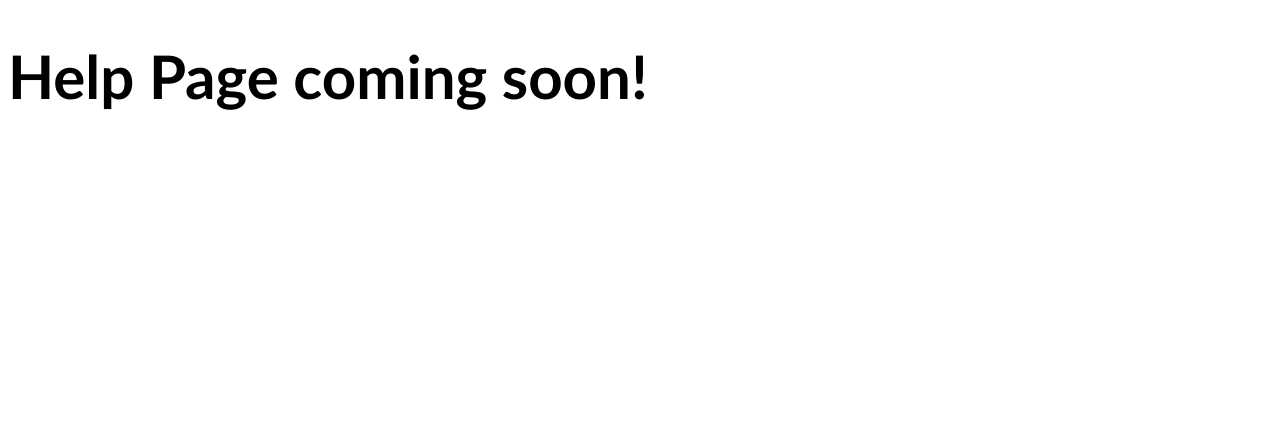
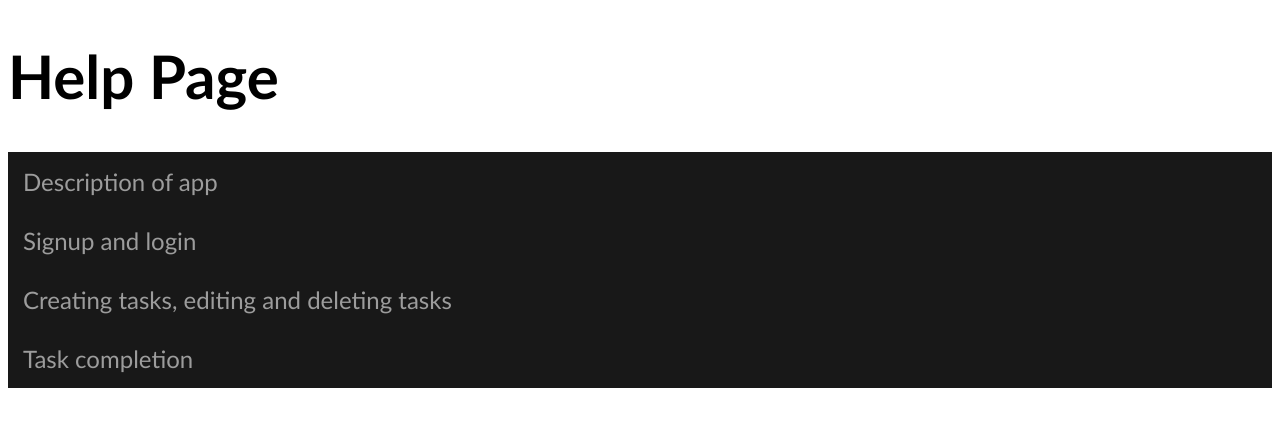
Before and after one commit to YicongLiProjects/FastTask, a Django app: page /help/ in a window 1280 px wide. Shown: the top 427 px of the page. Run offline with Django 5.2, Linux system fonts and the light colour scheme.

Commit message:
Finished help page and polished the password recovery page

```diff
--- a/static/cssFiles/helpPageStyle.css
+++ b/static/cssFiles/helpPageStyle.css
@@ -2,3 +2,29 @@ h1 {
     font-family: 'Trebuchet MS', 'Lucida Sans Unicode', 'Lucida Grande', 'Lucida Sans', Arial, sans-serif;
     font-size: 60px;
 }
+
+.collapsible {
+    background-color: #181818;
+    color: #9c9c9c;
+    cursor: pointer;
+    font-family: 'Trebuchet MS', 'Lucida Sans Unicode', 'Lucida Grande', 'Lucida Sans', Arial, sans-serif;
+    width: 100%;
+    border: none;
+    text-align: left;
+    outline: none;
+    font-size: 24px;
+    padding: 15px;
+}
+
+.content {
+    font-family: 'Trebuchet MS', 'Lucida Sans Unicode', 'Lucida Grande', 'Lucida Sans', Arial, sans-serif;
+    font-size: 16px;
+    padding: 0 15px;
+    display: none;
+    overflow: hidden;
+    background-color: #c5c5c5;
+}
+
+.active, .collapsible:hover {
+  background-color: #727272;
+}
--- /dev/null
+++ b/static/jsFiles/helpPage.js
@@ -0,0 +1,13 @@
+let collapsibles = document.getElementsByClassName("collapsible");
+
+for (let i=0; i < collapsibles.length; i++) {
+    collapsibles[i].addEventListener("click", function() {
+        this.classList.toggle("active");
+        let content = this.nextElementSibling;
+        if (content.style.display === "block") {
+            content.style.display = "none";
+        } else {
+            content.style.display = "block";
+        }
+    });
+}
--- a/templates/helpPage.html
+++ b/templates/helpPage.html
@@ -4,9 +4,48 @@
     {% load static %}
     <link rel="icon" type="image/x-icon" href="{% static 'img/fasttask_favicon.svg' %}">
     <link rel="stylesheet" href="{% static 'cssFiles/helpPageStyle.css' %}">
+    <script src="{% static 'jsFiles/helpPage.js' %}" defer></script>
     <body>
         <h1>
-            Help Page coming soon!
+            Help Page
         </h1>
+        <button class="collapsible">Description of app</button>
+        <div class="content">
+            <p>
+                FastTask is a todo list app that allows you to easily keep track of your
+                tasks and stay well organized. You can create tasks with the name of your choice,
+                a deadline, a description and a reminder notification. You can also gain XP and level up
+                by completing enough tasks and on the app page you can view your current level and XP.
+            </p>
+        </div>
+        <button class="collapsible">Signup and login</button>
+        <div class="content">
+            <p>
+                To sign up and log in, just click on the big sign up button at the center of the main page
+                or the login button at the top right corner of the page, to the left of the help button used
+                to access this page from the main page.
+            </p>
+        </div>
+        <button class="collapsible">Creating tasks, editing and deleting tasks</button>
+        <div class="content">
+            <p>
+                To create a task, just click on the big plus button at the top left corner of the page below
+                the header (purple FastTask name) and a modal box will pop up where you can enter the name,
+                deadline, description and reminder date and time for the task. After creating the task, you can also
+                edit or delete it by clicking on the task button with the title and deadline of the one you want
+                to edit or delete, a similar modal box will pop up with the current information of this task. You can
+                simply input new information of the task. To delete the task, just click on the delete button.
+            </p>
+        </div>
+        <button class="collapsible">Task completion</button>
+        <div class="content">
+            <p>
+                To mark a task as complete, just click on the complete button in the modal box that pops up when
+                you click on the task button that has the title and deadline of the task you want to mark. You can get
+                20 XP for each completed task and when you reach 100 times your current level, you will level up and your
+                XP will be reset to 0. For example, if you're currently at level 3, you will need to complete 15 tasks to
+                level up assuming you have 0 XP.
+            </p>
+        </div>
     </body>
 </html>
```
Also changed, not shown: server/config/settings.py (+15 -3 lines), static/cssFiles/passwordResetEmailPageStyle.css (+0 -19 lines), static/cssFiles/passwordResetPageStyle.css (deleted, +0 -31 lines), templates/passwordResetEmailPage.html (+1 -8 lines), templates/passwordResetPage.html (deleted, +0 -17 lines), static/jsFiles/passwordRecoveryEmail.js (deleted), static/jsFiles/passwordReset.js (deleted), 5 other files.
